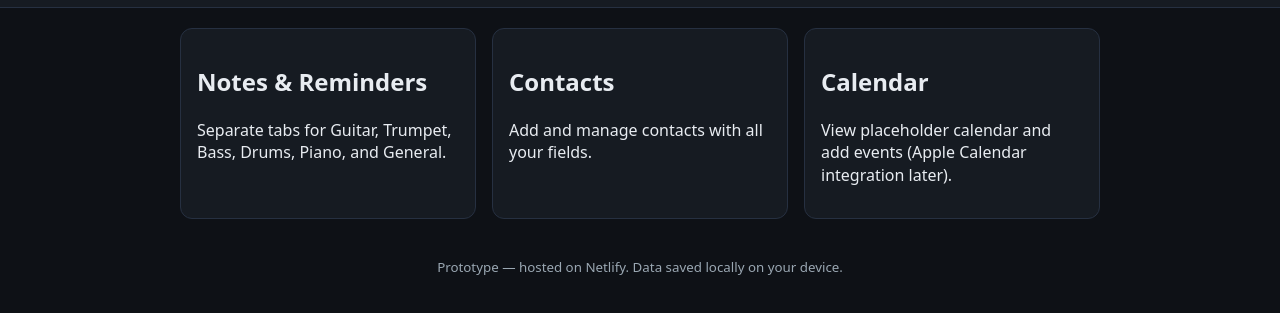
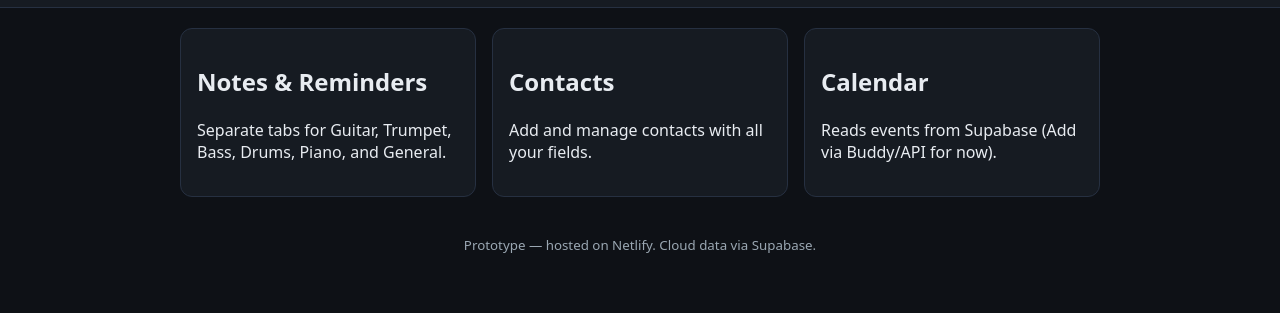
Before and after one commit to Myles-CRM/Myles-crm, a plain HTML site: page index.html in a window 1280 px wide. Shown: the part 83-396 px from the top of the page. Drawn offline with Linux system fonts and the light colour scheme.

Commit message:
Update index.html

```diff
--- a/index.html
+++ b/index.html
@@ -8,11 +8,11 @@
   </head>
   <body>
     <header>
-      <h1>Myles CRM</h1>
+<h1>Myles CRM</h1>
       <nav>
         <a href="index.html" class="active">Home</a>
         <a href="notes.html">Notes</a>
-<a href="contacts.html">Contacts</a>
+        <a href="contacts.html">Contacts</a>
         <a href="calendar.html">Calendar</a>
       </nav>
     </header>
@@ -25,16 +25,23 @@
         <a class="card" href="contacts.html">
           <h2>Contacts</h2>
           <p>Add and manage contacts with all your fields.</p>
-        </a>
+</a>
         <a class="card" href="calendar.html">
           <h2>Calendar</h2>
-          <p>View placeholder calendar and add events (Apple Calendar integration later).</p>
-</a>
+          <p>Reads events from Supabase (Add via Buddy/API for now).</p>
+        </a>
       </section>
     </main>
     <footer>
-      <small>Prototype — hosted on Netlify. Data saved locally on your device.</small>
+      <small>Prototype — hosted on Netlify. Cloud data via Supabase.</small>
     </footer>
-    <script src="assets/common.js"></script>
+
+    <!-- START: Supabase config (set your values) -->
+    <script>
+      window.SUPABASE_URL = 'PASTE_YOUR_SUPABASE_URL_HERE';
+      window.SUPABASE_ANON = 'PASTE_YOUR_ANON_PUBLIC_KEY_HERE';
+    </script>
+    <!-- END: Supabase config -->
+<script src="assets/common.js"></script>
   </body>
 </html>
```
